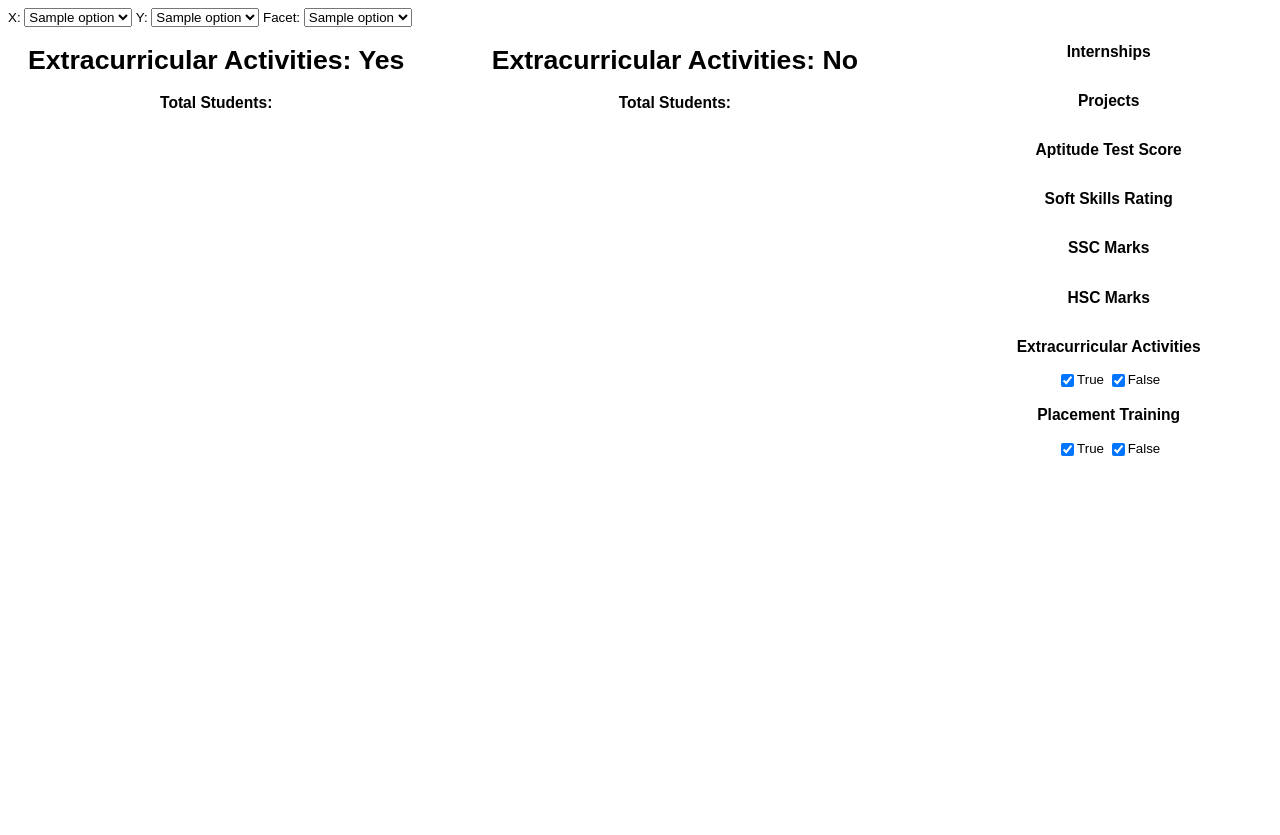
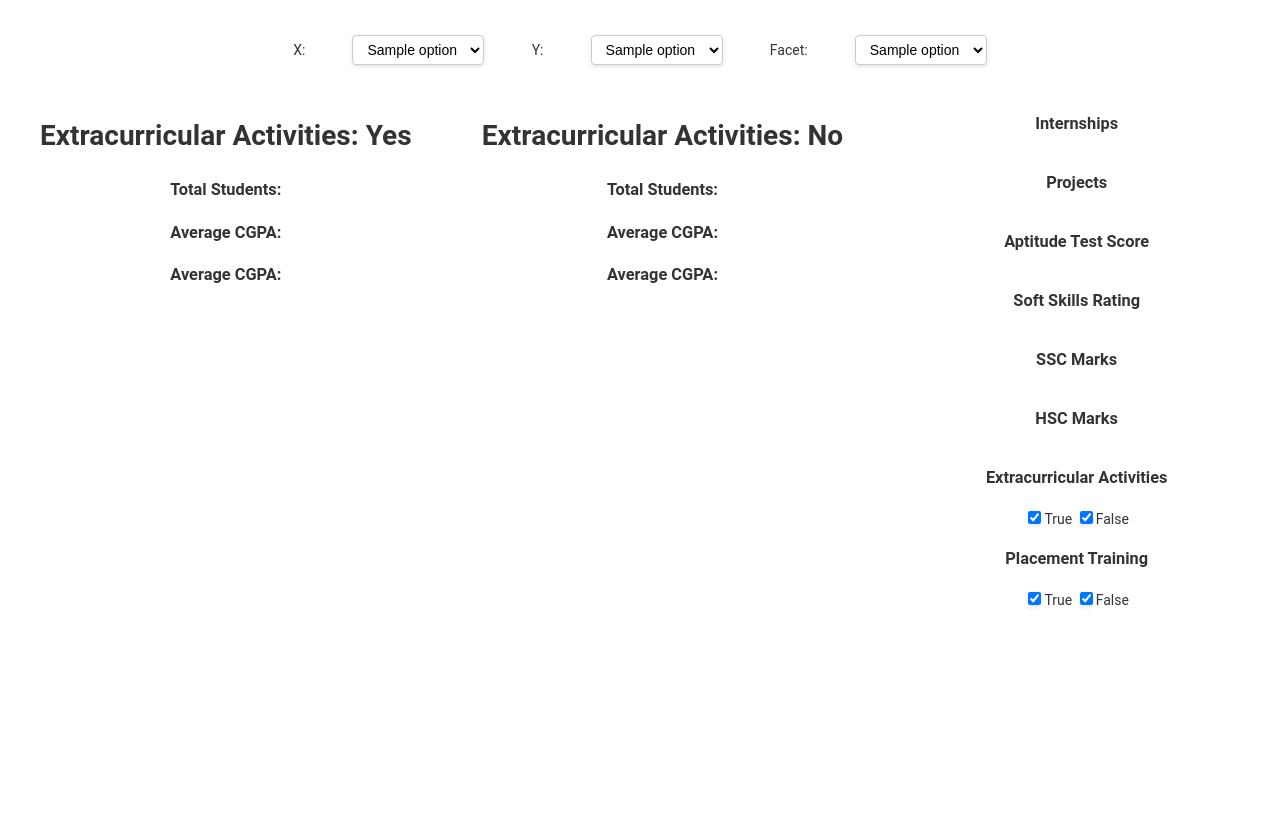
Before and after one commit to madelynsilveira/cs_178_Midterm, a Flask app: template starter/templates/index.html in a window 1280 px wide. Before the commit the page ends 456 px from the top, so only its background shows below. Run offline with Flask 3, Linux system fonts and the light colour scheme; the template is opened without the code that fills it: most values are stand-ins (such as "Sample title", 1, 10 or a date in 2020).

Commit message:
add labels for averages

```diff
--- a/starter/app.py
+++ b/starter/app.py
@@ -91,8 +91,6 @@
     training_sql_list = ", ".join([f"{item}" for item in training_list])
 
     discrete_predicate = f'ExtracurricularActivities IN ({activities_sql_list}) AND PlacementTraining IN ({training_sql_list})'
-    print(discrete_predicate)
-
 
     # Combine where clause from sliders and checkboxes
     facetTrue = facet_options[facet][0]
@@ -117,9 +115,21 @@
     x = re.sub(r'([a-z])([A-Z])', r'\1 \2', x).replace('_', ' ')
     y = re.sub(r'([a-z])([A-Z])', r'\1 \2', y).replace('_', ' ')
 
+    # Compute stats for each graph
+    stats1 = {
+      'total': len(scatter1_results),
+      'x_avg': scatter1_results['x'].mean(),
+      'y_avg': scatter1_results['y'].mean()
+    }
+    stats2 = {
+      'total': len(scatter2_results),
+      'x_avg': scatter2_results['x'].mean(),
+      'y_avg': scatter2_results['y'].mean()
+    }
+
     return {'scatter1_data': scatter1_data, 'scatter2_data': scatter2_data,
       'scatter1_label': facet + ": " + facetTrue, 'scatter2_label': facet + ": " + facetFalse,
-       'x_label': x, 'y_label': y}
+       'x_label': x, 'y_label': y, 'scatter1_stats': stats1, 'scatter2_stats': stats2}
 
 if __name__ == "__main__":
     app.run(debug=True, port=3000)
--- a/starter/static/css/style.css
+++ b/starter/static/css/style.css
@@ -1,44 +1,162 @@
+/* General Body Styling */
 body {
-	font-family: sans-serif;
-	font-size: 10pt;
+  font-family: 'Roboto', sans-serif;  /* Modern and clean sans-serif font */
+  font-size: 14px;                    /* Larger base font size for readability */
+  line-height: 1.6;                   /* Increased line height for better readability */
+  color: #333;                        /* Darker text for better contrast */
+  margin: 0;
+  padding: 0;
 }
 
+/* Styling for Text Elements */
 text {
-	font-family: sans-serif;
-	font-size: 10pt;
+  font-family: 'Roboto', sans-serif;
+  font-size: 14px;
 }
+
+/* Input fields */
 input {
-	vertical-align: middle;
+  padding: 8px 12px;
+  font-size: 14px;
+  border-radius: 8px;   /* Rounded corners for a modern look */
+  border: 1px solid #ccc; /* Light border */
+  outline: none;
+  box-shadow: 0 2px 4px rgba(0, 0, 0, 0.1); /* Subtle shadow effect */
+  transition: border 0.3s ease;  /* Smooth transition on focus */
 }
-.noUi-tooltip {
-	display: none;
+
+input:focus {
+  border: 1px solid #007BFF; /* Blue border on focus */
+  box-shadow: 0 0 5px rgba(0, 123, 255, 0.3); /* Light blue shadow */
 }
-.noUi-active .noUi-tooltip {
-	display: block;
+
+/* Make sure body and html take up full height */
+html, body {
+  height: 100%;
+  margin: 0; /* Remove default margin */
 }
-.container
-{
-	text-align:center;
-	padding-left: 20px;
+
+/* Container Styling */
+.container {
+  display: flex;  /* Use Flexbox layout */
+  justify-content: center; /* Center items horizontally */
+  align-items: flex-start; /* Align items at the top of the container */
+  flex-wrap: wrap; /* Allow wrapping to the next row if necessary */
+  padding: 20px;
+  max-width: 1200px;
+  margin: 0 auto; /* Horizontally center the container */
+  text-align: center; /* Center text inside the container */
 }
-.sliderHumidity
-{
-  text-align:center;
+
+/* Slider Styling */
+.sliderHumidity {
+  text-align: center;
 }
+
+/* Tooltip Styling */
 .tooltip {
   position: absolute;
-  font-size: 12px;
-  width:  auto;
-  height: auto;
+  font-size: 14px;                  /* Larger, more readable font size */
+  background-color: rgba(0, 0, 0, 0.7); /* Darker background with some transparency */
+  color: #fff;                      /* White text for better contrast */
+  padding: 8px 12px;
+  border-radius: 6px;               /* Rounded corners */
+  box-shadow: 0 2px 6px rgba(0, 0, 0, 0.2); /* Soft shadow effect */
   pointer-events: none;
-  background-color: white;
+  opacity: 0;
+  transition: opacity 0.2s ease-in-out; /* Smooth fade-in transition */
 }
+
+.noUi-tooltip {
+  display: none;
+}
+
+.noUi-active .noUi-tooltip {
+  display: block;
+  opacity: 1;
+}
+
+/* Axis Labels */
 .axis {
-  font: 10px sans-serif;
+  font: 12px 'Roboto', sans-serif; /* More modern font and larger size */
+  fill: #333;                      /* Darker color for better readability */
 }
+
 .axis path,
 .axis line {
   fill: none;
-  stroke: #000;
+  stroke: #ccc; /* Lighter stroke for a more subtle axis line */
   shape-rendering: crispEdges;
 }
+
+/* General Buttons and Links */
+button {
+  padding: 10px 20px;
+  font-size: 14px;
+  border: none;
+  background-color: #007BFF;    /* Modern blue background */
+  color: #fff;                  /* White text */
+  border-radius: 8px;           /* Rounded corners */
+  cursor: pointer;
+  transition: background-color 0.3s ease;
+}
+
+button:hover {
+  background-color: #0056b3;    /* Darker blue on hover */
+}
+
+/* Add a subtle hover effect on links */
+a {
+  color: #007BFF;
+  text-decoration: none;
+  transition: color 0.3s ease;
+}
+
+a:hover {
+  color: #0056b3; /* Darker blue for hover state */
+}
+
+/* Improve Input and Select Elements */
+select {
+  padding: 8px 12px;
+  font-size: 14px;
+  border-radius: 8px;
+  border: 1px solid #ccc;
+  background-color: #fff;
+  box-shadow: 0 2px 4px rgba(0, 0, 0, 0.1);
+  transition: border 0.3s ease;
+}
+
+select:focus {
+  border: 1px solid #007BFF;
+  box-shadow: 0 0 5px rgba(0, 123, 255, 0.3);
+}
+
+/* Wrapper for centering dropdown container */
+.dropdown-container-wrapper {
+  display: flex;
+  justify-content: center;  /* Centers the dropdown container horizontally */
+  margin-top: 35px;
+  margin-bottom: 10px;  /* Adds some space between the dropdowns and the scatter graphs */
+}
+
+/* Dropdown container styling */
+#dropdown-container {
+  display: flex;
+  justify-content: space-evenly; /* Distribute the dropdowns evenly */
+  align-items: center;  /* Vertically align items in the center */
+  width: 60%;  /* Set a width for the dropdown container */
+}
+
+#dropdown-container select,
+#dropdown-container label {
+  margin: 0 10px;  /* Add spacing between dropdowns and labels */
+}
+
+/* Optional: Style for dropdowns */
+#dropdown-container select {
+  padding: 5px 10px;
+  font-size: 14px;
+  border-radius: 4px;
+  border: 1px solid #ccc;
+}
--- a/starter/static/js/script.js
+++ b/starter/static/js/script.js
@@ -3,7 +3,7 @@
     .append("svg")
     .attr("width", width + margin.left + margin.right)
     .attr("height", height + margin.top + margin.bottom)
-    .style("background-color", "#F5F5F5")
+    .style("background-color", "#f5f5f5")
     .append("g")
     .attr("transform", "translate(" + 1.5*margin.left + "," + margin.bottom + ")");
     return svg
@@ -79,7 +79,7 @@
 }
 
 // TODO: Write a function that draws the scatterplot
-function draw_scatter(data, svg, scale, name, x_label, y_label, title){
+function draw_scatter(data, svg, scale, name, x_label, y_label, title, stats){
     // Update scale for x and y axis
     scale.x.domain(d3.extent(data, d => d.x));
     scale.y.domain(d3.extent(data, d => d.y));
@@ -119,8 +119,18 @@
         .attr("stroke-width", 0.5);
 
     // Update student totals
-    totalPoints = data.length
-    document.getElementById(name + "-total").innerText = `Total Students: ${totalPoints}`;
+    document.getElementById(name + "-total").innerText = `Total Students: ${stats['total']}`;
+
+    // Update student averages
+    x_avg = stats['x_avg'].toFixed(2);
+    y_avg = stats['y_avg'].toFixed(2);
+    document.getElementById(name + "-x-avg").innerText = `Average ${x_label}: ${x_avg}`;
+
+    // Only add y average if it is different from the x average
+    document.getElementById(name + "-y-avg").innerText = `Average ${y_label}: ${y_avg}`;
+    if (x_label == y_label) {
+      document.getElementById(name + "-y-avg").innerText = ``;
+    };
 }
 
 // TODO: Write a function that extracts the selected days and minimum/maximum values for each slider
@@ -149,13 +159,13 @@
 
 // TODO: Write a function that removes the old data points and redraws the scatterplot
 function update_scatter(data1, data2, svg1, svg2, scatter1_scale, scatter2_scale,
-  x, y, label1, label2){
+  x, y, label1, label2, stats1, stats2){
     // Remove existing points before drawing new ones
     svg1.selectAll(".scatter-point").remove();
     svg2.selectAll(".scatter-point").remove();
 
-    draw_scatter(data1, svg1, scatter1_scale, 'scatter1', x, y, label1);
-    draw_scatter(data2, svg2, scatter2_scale, 'scatter2', x, y, label2);
+    draw_scatter(data1, svg1, scatter1_scale, 'scatter1', x, y, label1, stats1);
+    draw_scatter(data2, svg2, scatter2_scale, 'scatter2', x, y, label2, stats2);
 }
 
 function update(scatter1_svg, scatter2_svg, scatter1_scale, scatter2_scale){
@@ -175,9 +185,11 @@
         y = results['y_label']
         label1 = results['scatter1_label']
         label2 = results['scatter2_label']
+        stats1 = results['scatter1_stats']
+        stats2 = results['scatter2_stats']
 
         update_scatter(results['scatter1_data'], results['scatter2_data'],
           scatter1_svg, scatter2_svg, scatter1_scale, scatter2_scale,
-          x, y, label1, label2)
+          x, y, label1, label2, stats1, stats2)
     })
 }
--- a/starter/templates/index.html
+++ b/starter/templates/index.html
@@ -9,7 +9,7 @@
 
 </header>
 <body>
-  <div id="interactions-container">
+  <div id="interactions-container">  <div class="dropdown-container-wrapper">
     <div id="dropdown-container">
         <label for="X"> X: </label>
         <select name="X" id ="X" onchange="update_aggregate(this.value, 'X')">
@@ -29,6 +29,8 @@
                 <option value="{{option}}">{{ option }}</option>
             {% endfor %}
         </select>
+      </div>
+    </div>
     </div>
 </div>
   <div class = "container">
@@ -36,10 +38,14 @@
       <div>
         <h1 id="scatter1-header">Extracurricular Activities: Yes</h1><div id="scatter1" style="padding-left: 30px; padding-right: 30px"></div>
         <h3 id="scatter1-total">Total Students: </h3>
+        <h3 id="scatter1-x-avg">Average CGPA: </h3>
+        <h3 id="scatter1-y-avg">Average CGPA: </h3>
       </div>
       <div>
         <h1 id="scatter2-header">Extracurricular Activities: No</h1><div id="scatter2" style="padding-left: 30px; padding-right: 30px"></div>
         <h3 id="scatter2-total">Total Students: </h3>
+        <h3 id="scatter2-x-avg">Average CGPA: </h3>
+        <h3 id="scatter2-y-avg">Average CGPA: </h3>
       </div>
       <div style="padding-left: 30px; padding-right: 30px">
         <h3>Internships</h3><div id="internships-slider" style="width:200pt; display: inline-block"></div>
@@ -66,7 +72,7 @@
 </body>
 
 <script>
-  margin = {top: 45, right: 45, bottom: 40, left: 40},
+  margin = {top: 45, right: 45, bottom: 45, left: 45},
   width = 460 - margin.left - margin.right,
   height = 360 - margin.top - margin.bottom;
 
```
